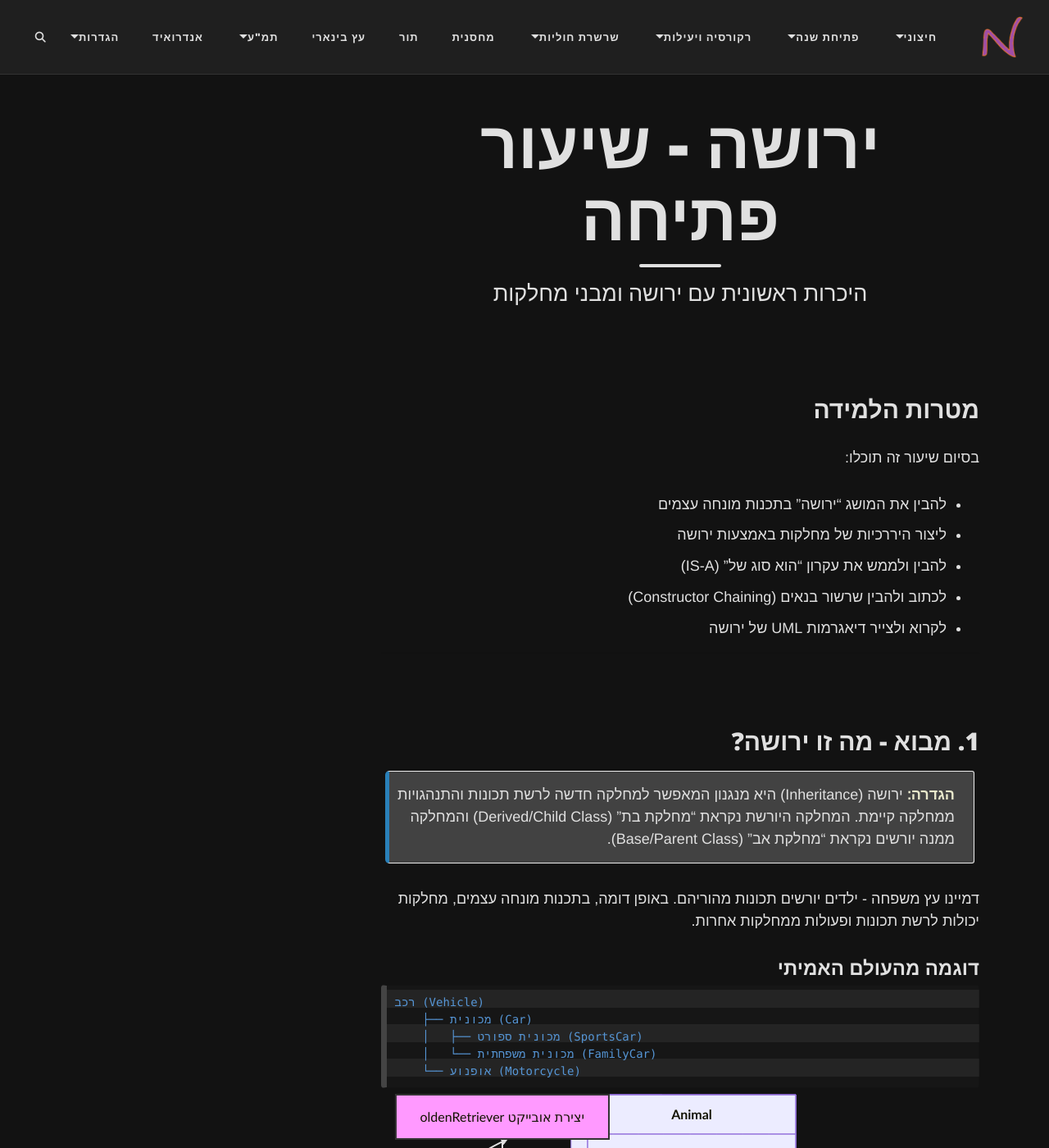
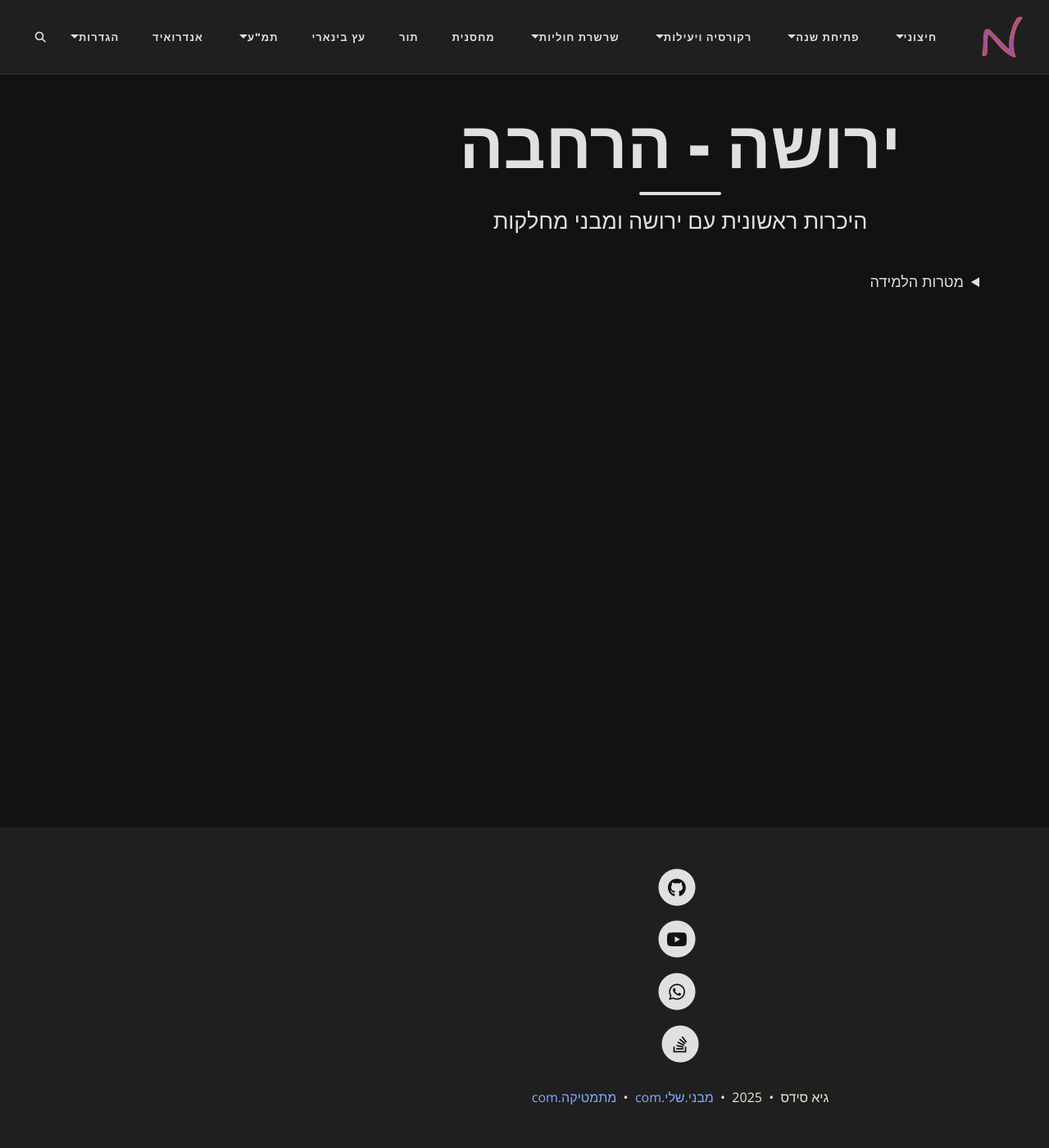
Before and after one commit to 3strategy/BeautifulMivney, a Jekyll site: the page built from oop/01inheritc.md, in a window 1280 px wide and 1400 px high. Shown: the whole window at 82% size. Built offline with Jekyll 4.4.1, drawn with Linux system fonts in a browser that asks for light colours; comment, search, counter and statistics services are not loaded; some of the changed text lies outside the part shown.

Commit message:
new memmaid styling. additions to oop inheritanace

```diff
--- a/assets/css/custom-styles.css
+++ b/assets/css/custom-styles.css
@@ -440,93 +440,15 @@
 
 /* ================= Mermaid node styling ===============
 ==========================================================*/
-/* Additional arrow targeting for dark mode */
-.mermaid .arrowheadPath {
-  fill: var(--text-col) !important;
+/* Arrow heads - hollow triangles */
+.mermaid defs marker path {
+  fill: none !important;
   stroke: var(--text-col) !important;
 }
 
-/* Alternative arrow selectors */
-.mermaid .arrowhead {
-  fill: var(--text-col) !important;
-  stroke: var(--text-col) !important;
-}
-
-.mermaid marker path {
-  fill: var(--text-col) !important;
-  stroke: var(--text-col) !important;
-}
-
-.mermaid defs marker path {
-  fill: var(--text-col) !important;
-  stroke: var(--text-col) !important;
-}
-
-/* Catch-all for any arrow markers */
-.mermaid marker[id*="arrow"] path {
-  fill: var(--text-col) !important;
-  stroke: var(--text-col) !important;
-}
-
-.mermaid marker[id*="Triangle"] path {
-  fill: var(--text-col) !important;
-  stroke: var(--text-col) !important;
-}
-
-/* Also try targeting by element type */
-/* .mermaid polygon {
-  fill: var(--text-col) !important;
-  stroke: var(--text-col) !important;
-} */
-
-/* Mermaid arrow lines */
+/* Arrow lines */
+.mermaid .edgePaths path,
 .mermaid .flowchart-link {
   stroke: var(--text-col) !important;
   stroke-width: 2px !important;
 }
-
-/* All edge paths */
-.mermaid .edgePaths .path {
-  stroke: var(--text-col) !important;
-  stroke-width: 2px !important;
-}
-
-/* Specific targeting for the edge thickness classes */
-.mermaid .edge-thickness-normal {
-  stroke: var(--text-col) !important;
-}
-
-/* Target the marker definitions (arrow heads) */
-.mermaid defs marker[id*="pointEnd"] path,
-.mermaid defs marker[id*="flowchart"] path {
-  fill: var(--text-col) !important;
-  stroke: var(--text-col) !important;
-}
-
-/* Catch-all for any marker paths */
-.mermaid marker path {
-  fill: var(--text-col) !important;
-  stroke: var(--text-col) !important;
-}
-
-/* possibly not needed
-.label-container {
-    fill: var(--backn-col);
-} */
-
-/* for gaant mermaid */
-/* .mermaid svg .section {
-  fill: var(--page-col) !important;
-  opacity: 1 !important;
-}
-
-.mermaid svg .sectionTitle,
-.mermaid svg .titleText,
-.mermaid svg .taskText {
-  fill: var(--text-col) !important;
-} */
-
-/* Any additional classes that need text colored */
-/* .mermaid svg .grid .tick text {
-  fill: var(--text-col) !important;
-} */
--- a/oop/01inheritc.md
+++ b/oop/01inheritc.md
@@ -1,21 +1,24 @@
 ---
 layout: page
-title: "ירושה - שיעור פתיחה"
+title: "ירושה - הרחבה"
 subtitle: "היכרות ראשונית עם ירושה ומבני מחלקות"
 tags: [ירושה, OOP, CSharp]
 mathjax: true
 lang: he
 ---
 
+
+<details markdown="1"><summary>מטרות הלמידה</summary>
+
 ## מטרות הלמידה
 
-בסיום שיעור זה תוכלו:
+בסיום פרק זה תוכלו:
 - להבין את המושג "ירושה" בתכנות מונחה עצמים
 - ליצור היררכיות של מחלקות באמצעות ירושה
 - להבין ולממש את עקרון "הוא סוג של" (IS-A)
-- לכתוב ולהבין שרשור בנאים (Constructor Chaining)
 - לקרוא ולצייר דיאגרמות UML של ירושה
 
+</destails>
 ---
 
 ## 1. מבוא - מה זו ירושה?
```
Also changed, not shown: oop/01inheritdconstructors.md (+67 -29 lines).
